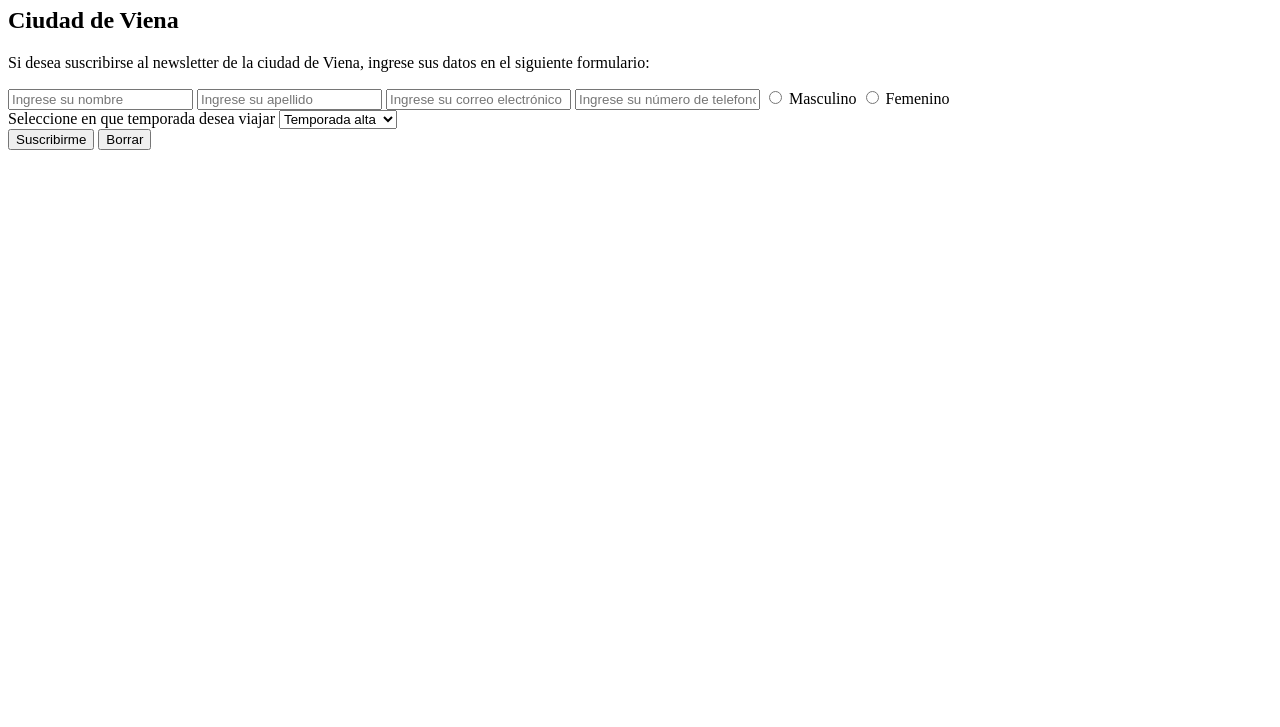
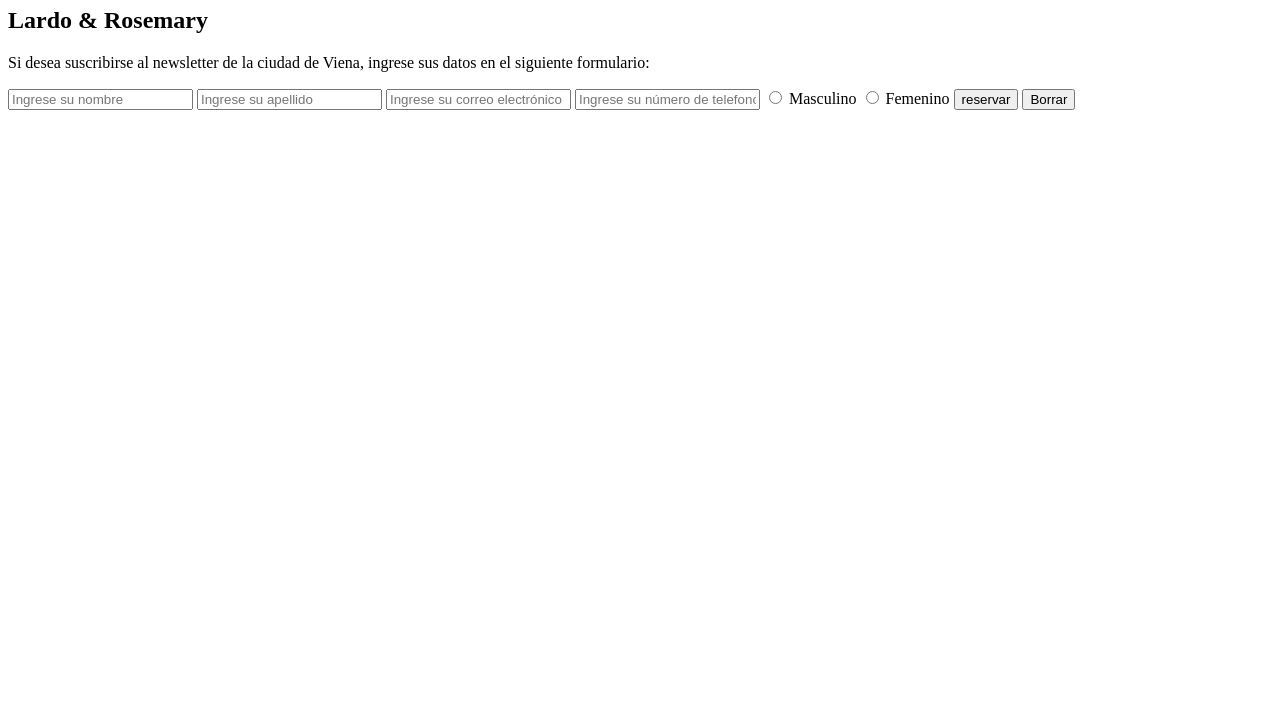
Before and after one commit to juanihagel/prueba1, a plain HTML site: page reservas.html in a window 1280 px wide. Shown: the part 73-800 px from the top of the page. Drawn offline with Linux system fonts and the light colour scheme.

Commit message:
cambios en reservas

```diff
--- a/reservas.html
+++ b/reservas.html
@@ -16,7 +16,7 @@
 
     <main>
         <section class="caja">
-            <h1 class="ciudad">Ciudad de Viena</h1>
+            <h2 class="lugar">Lardo & Rosemary</h2>
             <p>Si desea suscribirse al newsletter de la ciudad de Viena, ingrese sus datos en el siguiente formulario:
             </p>
             <input class="controls" type="text" name="nombres" id="nombres" placeholder="Ingrese su nombre" />
@@ -31,17 +31,8 @@
                 <input type="radio" name="sexo" value="f" /> Femenino
 
             </label>
-            <form method="post" action="recibir.php" class="temporada">
-                <div class="temporada">
-                    <label> Seleccione en que temporada desea viajar </label>
-                    <select name="Temporada">
-                        <option value="1">Temporada alta</option>
-                        <option value="2">Temporada baja</option>
-                        <option value="3">Ambas</option>
-                    </select>
-                </div>
-            </form>
-            <input class="button" type="submit" value="Suscribirme" />
+
+            <input class="button" type="submit" value="reservar" />
             <input class="button" type="reset" value="Borrar" />
         </section>
     </main>
--- a/style.css
+++ b/style.css
@@ -227,7 +227,7 @@
       background-size: cover;
   }
 
-  .ciudad {
+  .lugar{
       text-align: center;
       font-family: 'Monserrat';
       background-color: #24303c;
@@ -288,23 +288,7 @@
           font-size: 16px;
         }
 
-        .temporada{
-          width: 80%;
-          background: #24303c;
-          padding: 10px;
-          margin-bottom: 16px;
-          font-family: 'Monserrat';
-          font-size: 18px;
-          color: white;
-        }
-
-      .temporada {
-        text-align: center;
-          margin: auto;
-
-        }
-
-      option{
+        option{
         margin-top: 25px;
           background: #24303c;
           font-family: 'Monserrat';
```
